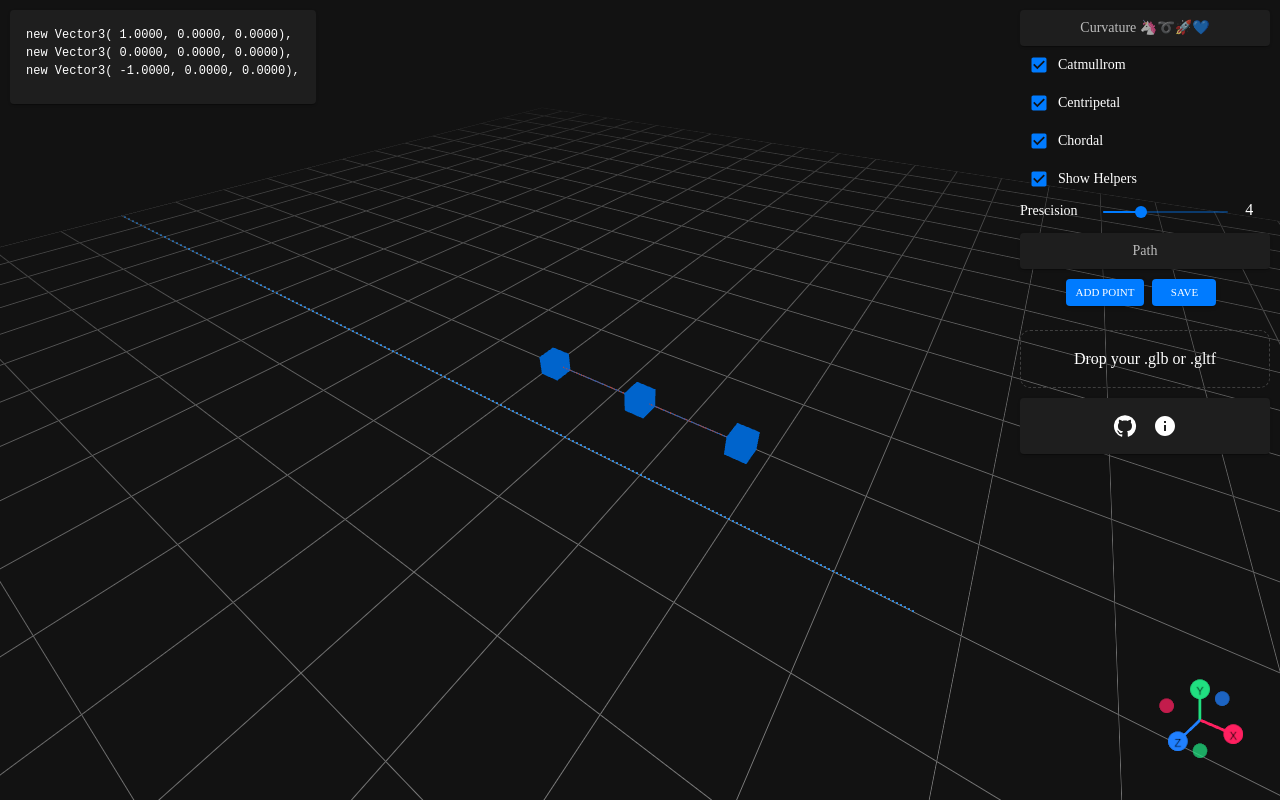
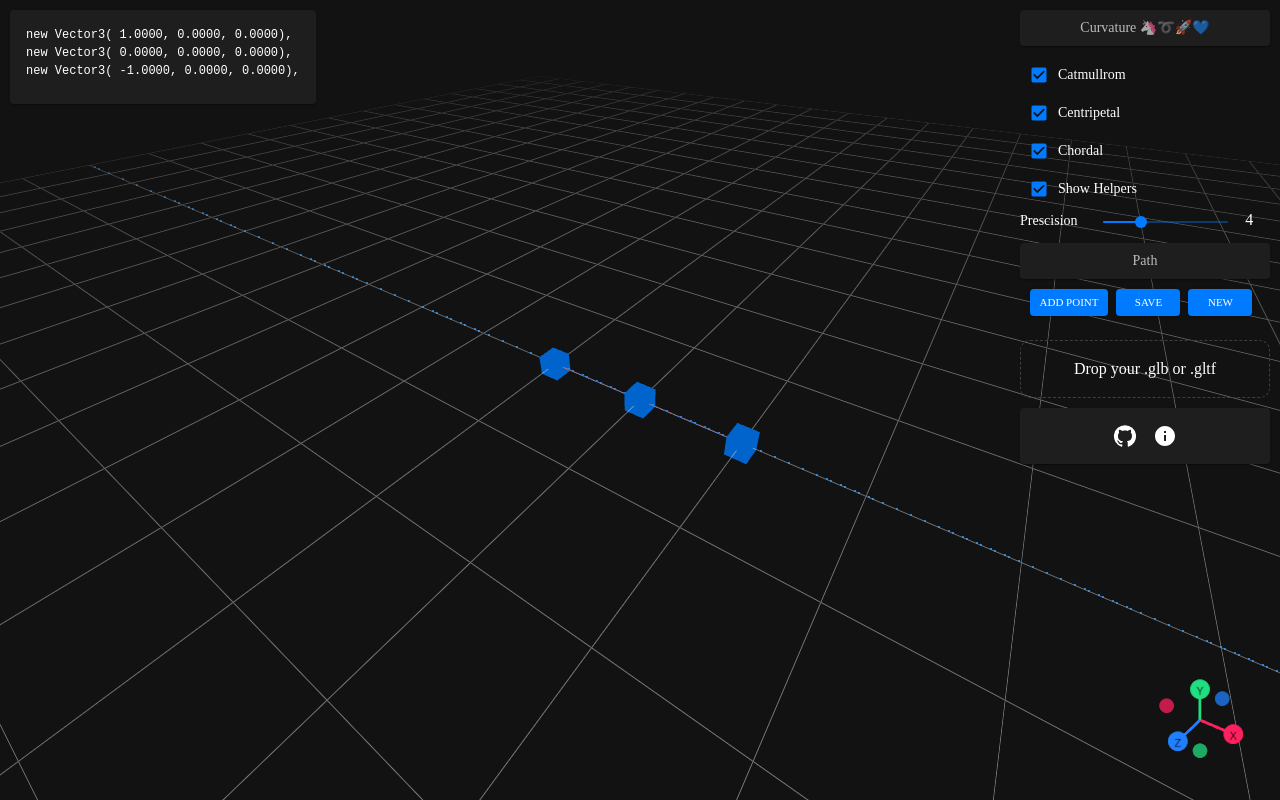
Before and after one commit to appeltje-c/curvature, a React (Vite) app: page / in a window 1280 px wide. Built offline with nearby package versions, Linux system fonts and the light colour scheme.

Commit message:
- refactor menu to components - added new curve button

```diff
--- a/src/components/menu/index.tsx
+++ b/src/components/menu/index.tsx
@@ -1,28 +1,14 @@
-import GitHubIcon from '@mui/icons-material/GitHub'
-import { Button, Checkbox, IconButton, Paper, Slider, styled } from '@mui/material'
+import { Slider } from '@mui/material'
 import Grid from "@mui/material/Grid2"
-import Model from '../models'
+import MenuModelDrop from './menu-model-drop'
 import { useSnackbar } from 'notistack'
 import { useStore } from '../../store'
-import InfoIcon from '@mui/icons-material/Info'
-import Info from './info'
-import { useState } from 'react'
+import MenuButton from './menu-button'
+import MenuCheck from './menu-check'
+import MenuSection from './menu-section'
+import MenuFooter from './menu-footer'
+import MenuSpacer from './menu-spacer'
 
-const Item = styled(Paper)(({ theme }) => ({
-    backgroundColor: '#fff',
-    ...theme.typography.body2,
-    padding: theme.spacing(1),
-    textAlign: 'center',
-    color: theme.palette.text.secondary,
-    ...theme.applyStyles('dark', {
-        backgroundColor: theme.palette.background.paper,
-    }),
-}));
-
-/**
- * @todo componify
- *
- */
 export default function Menu() {
 
     const {
@@ -37,19 +23,15 @@ export default function Menu() {
         setPrescision,
         visibleHelpers,
         setVisibleHelpers,
-        saveCurve
+        saveCurve,
+        newCurve
     } = useStore(state => state)
 
-    const [open, setOpen] = useState(false)
     const { enqueueSnackbar } = useSnackbar()
 
     const save = () => {
         saveCurve()
         enqueueSnackbar('Curve Saved')
-    }
-
-    const handleSliderChange = (_: Event, newValue: number | number[]) => {
-        setPrescision(newValue)
     }
 
     return (
@@ -63,29 +45,11 @@ export default function Menu() {
                 maxWidth: 250
             }}>
 
-            <Grid size={12}>
-                <Item>Curvature 🦄➰🚀💙</Item>
-            </Grid>
-
-            <Grid size={12} >
-                <Checkbox size="small" checked={catmullrom} onChange={() => setCatmullrom(!catmullrom)} />
-                <span style={{ fontSize: 14 }}>Catmullrom</span>
-            </Grid>
-
-            <Grid size={12} >
-                <Checkbox size="small" checked={centripetal} onChange={() => setCentripetal(!centripetal)} />
-                <span style={{ fontSize: 14 }}>Centripetal</span>
-            </Grid>
-
-            <Grid size={12} >
-                <Checkbox size="small" checked={chordal} onChange={() => setChordal(!chordal)} />
-                <span style={{ fontSize: 14 }}>Chordal</span>
-            </Grid>
-
-            <Grid size={12}>
-                <Checkbox size="small" checked={visibleHelpers} onChange={() => setVisibleHelpers(!visibleHelpers)} />
-                <span style={{ fontSize: 14 }}>Show Helpers</span>
-            </Grid>
+            <MenuSection text='Curvature 🦄➰🚀💙' />
+            <MenuCheck label='Catmullrom' value={catmullrom} change={() => setCatmullrom(!catmullrom)} />
+            <MenuCheck label='Centripetal' value={centripetal} change={() => setCentripetal(!centripetal)} />
+            <MenuCheck label='Chordal' value={chordal} change={() => setChordal(!chordal)} />
+            <MenuCheck label='Show Helpers' value={visibleHelpers} change={() => setVisibleHelpers(!visibleHelpers)} />
 
             <Grid size={4}>
                 <span style={{ fontSize: 14 }}>Prescision</span>
@@ -97,39 +61,23 @@ export default function Menu() {
                     step={1}
                     max={11}
                     min={1}
-                    onChange={handleSliderChange} />
+                    onChange={(_, newValue) => setPrescision(newValue)} />
             </Grid>
             <Grid size={2} sx={{ textAlign: 'center' }}>
                 <span>{prescision}</span>
             </Grid>
 
-            <Grid size={12} style={{ paddingBottom: 10 }}>
-                <Item>Path</Item>
+            <MenuSection text='Path' />
+
+            <Grid size={12} sx={{ textAlign: 'center' }}>
+                <MenuButton text="Add Point" action={addPoint} />
+                <MenuButton text="Save" action={save} />
+                <MenuButton text="New" action={newCurve} />
             </Grid>
 
-            <Grid size={12} sx={{ textAlign: 'center' }}>
-                <Button size="small" variant="contained" sx={{ fontSize: 11, mr: 1 }} onClick={() => addPoint()}>Add Point</Button>
-                <Button size="small" variant="contained" sx={{ fontSize: 11, mr: 1 }} onClick={save}>Save</Button>
-            </Grid>
-
-            <Grid size={12} sx={{ textAlign: 'center' }}>
-                &nbsp;
-            </Grid>
-
-            <Model />
-
-            <Grid size={12} style={{ paddingBottom: 10, paddingTop: 10 }}>
-                <Item>
-                    <IconButton onClick={() => window.open('https://github.com/appeltje-c/curvature', '_blank')}>
-                        <GitHubIcon />
-                    </IconButton>
-                    <IconButton onClick={() => setOpen(true)}>
-                        <InfoIcon />
-                    </IconButton>
-                </Item>
-            </Grid>
-
-            <Info open={open} setOpen={setOpen} />
+            <MenuSpacer />
+            <MenuModelDrop />
+            <MenuFooter />
 
         </Grid>
     )
--- /dev/null
+++ b/src/components/menu/menu-button.tsx
@@ -0,0 +1,11 @@
+import { Button } from "@mui/material";
+
+export default function MenuButton({ text, action }: { text: string, action: Function }) {
+
+    return (
+        <Button
+            size="small"
+            variant="contained"
+            sx={{ fontSize: 11, mr: 1 }} onClick={() => action()}>{text}</Button>
+    )
+}
--- /dev/null
+++ b/src/components/menu/menu-check.tsx
@@ -0,0 +1,12 @@
+import { Checkbox } from "@mui/material";
+import Grid from "@mui/material/Grid2";
+
+export default function MenuCheck({ label, value, change }: { label: string, value: boolean, change: Function }) {
+
+    return (
+        <Grid size={12} >
+            <Checkbox size="small" checked={value} onChange={() => change()} />
+            <span style={{ fontSize: 14 }}>{label}</span>
+        </Grid>
+    )
+}
--- /dev/null
+++ b/src/components/menu/menu-footer.tsx
@@ -0,0 +1,26 @@
+import Grid from "@mui/material/Grid2"
+import MenuItem from "./menu-item"
+import { IconButton } from "@mui/material"
+import GitHubIcon from '@mui/icons-material/GitHub'
+import InfoIcon from '@mui/icons-material/Info'
+import Info from "./info"
+import { useState } from "react"
+
+export default function MenuFooter() {
+
+    const [open, setOpen] = useState(false)
+
+    return (
+        <Grid size={12} style={{ paddingBottom: 10, paddingTop: 10 }}>
+            <MenuItem>
+                <IconButton onClick={() => window.open('https://github.com/appeltje-c/curvature', '_blank')}>
+                    <GitHubIcon />
+                </IconButton>
+                <IconButton onClick={() => setOpen(true)}>
+                    <InfoIcon />
+                </IconButton>
+            </MenuItem>
+            <Info open={open} setOpen={setOpen} />
+        </Grid>
+    )
+}
--- /dev/null
+++ b/src/components/menu/menu-item.tsx
@@ -0,0 +1,20 @@
+import { Paper, styled } from "@mui/material";
+import { ReactNode } from "react";
+
+export default function MenuItem({ children }: { children: ReactNode | ReactNode[] }) {
+
+    const Item = styled(Paper)(({ theme }) => ({
+        backgroundColor: '#fff',
+        ...theme.typography.body2,
+        padding: theme.spacing(1),
+        textAlign: 'center',
+        color: theme.palette.text.secondary,
+        ...theme.applyStyles('dark', {
+            backgroundColor: theme.palette.background.paper,
+        }),
+    }));
+
+    return (
+        <Item>{children}</Item>
+    )
+}
--- a/src/components/models/index.tsx
+++ b/src/components/menu/menu-model-drop.tsx
@@ -7,7 +7,7 @@ import { MeshoptDecoder } from "three/examples/jsm/libs/meshopt_decoder.module.j
 import Grid from "@mui/material/Grid2"
 import { useStore } from "../../store"
 
-export default function Model() {
+export default function MenuModelDrop() {
 
     const setGltf = useStore(state => state.setGltf)
     const loadingManager = new LoadingManager()
--- /dev/null
+++ b/src/components/menu/menu-section.tsx
@@ -0,0 +1,12 @@
+import Grid from "@mui/material/Grid2"
+import MenuItem from "./menu-item"
+
+
+export default function MenuSection({ text }: { text: string }) {
+
+    return (
+        <Grid size={12} style={{ paddingBottom: 10 }}>
+            <MenuItem>{text}</MenuItem>
+        </Grid>
+    )
+}
--- /dev/null
+++ b/src/components/menu/menu-spacer.tsx
@@ -0,0 +1,10 @@
+import Grid from "@mui/material/Grid2"
+
+export default function MenuSpacer() {
+
+    return (
+        <Grid size={12} sx={{ textAlign: 'center' }}>
+            &nbsp;
+        </Grid>
+    )
+}
--- a/src/editor.tsx
+++ b/src/editor.tsx
@@ -16,18 +16,6 @@ import {
 } from "@react-three/drei"
 import KeyboardCapture from "./keyboard"
 
-/**
-   * to do:
-   *
-   * - revise 'clear saved', make 'new' instead
-   * - hide helper when clicked outside points/blocks
-   * - output options (Vector3, json, csv?)
-   * - travel over path with camera
-   * - Grid options
-   * - Scaling options?
-   * - undo steps cmd-z
-   *
-   */
 export default function App() {
 
   const {
@@ -51,7 +39,6 @@ export default function App() {
         {visibleHelpers && <Points />}
 
         <Grid
-          position={[0, -1, 0]}
           sectionSize={0}
           infiniteGrid
           fadeDistance={25}
--- a/src/store/index.ts
+++ b/src/store/index.ts
@@ -2,6 +2,14 @@ import { Event, Vector3 } from "three"
 import { GLTF } from "three/examples/jsm/Addons.js"
 import { create } from "zustand"
 import { MeshSelection, StoreState } from "../types"
+
+const initialCurve = [
+    new Vector3(1, 0, 0),
+    new Vector3(0, 0, 0),
+    new Vector3(-1, 0, 0)
+]
+
+const pointsStorageKey = "points"
 
 export const useStore = create<StoreState>((set, get) => ({
 
@@ -30,11 +38,7 @@ export const useStore = create<StoreState>((set, get) => ({
 
     // path
     selectedPoint: null,
-    points: [
-        new Vector3(1, 0, 0),
-        new Vector3(0, 0, 0),
-        new Vector3(-1, 0, 0)
-    ],
+    points: initialCurve,
     pointMoved: (event: Event<string, any>) => {
         const points = get().points
         const selectedPoint = get().selectedPoint
@@ -69,11 +73,11 @@ export const useStore = create<StoreState>((set, get) => ({
     },
     saveCurve: () => {
         const points = get().points
-        localStorage.setItem("points", JSON.stringify(points))
+        localStorage.setItem(pointsStorageKey, JSON.stringify(points))
     },
     loadSavedCurve: () => {
 
-        const points = localStorage.getItem("points")
+        const points = localStorage.getItem(pointsStorageKey)
         if (points) {
             const array: Vector3[] = []
             const coords: [{ x: number, y: number, z: number }] = JSON.parse(points)
@@ -82,5 +86,9 @@ export const useStore = create<StoreState>((set, get) => ({
             })
             set({ points: array })
         }
+    },
+    newCurve: () => {
+        localStorage.removeItem(pointsStorageKey)
+        set({ points: initialCurve })
     }
 }))
--- a/src/types/index.ts
+++ b/src/types/index.ts
@@ -32,5 +32,6 @@ export type StoreState = {
     addPoint: Function,
     deletePoint: Function,
     saveCurve: Function,
-    loadSavedCurve: Function
+    loadSavedCurve: Function,
+    newCurve: Function
 }
```
